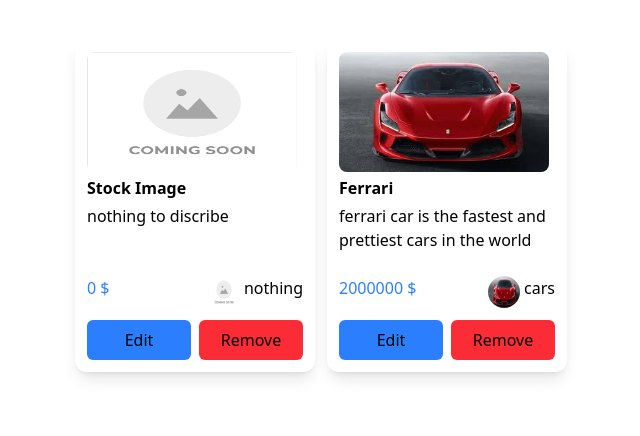
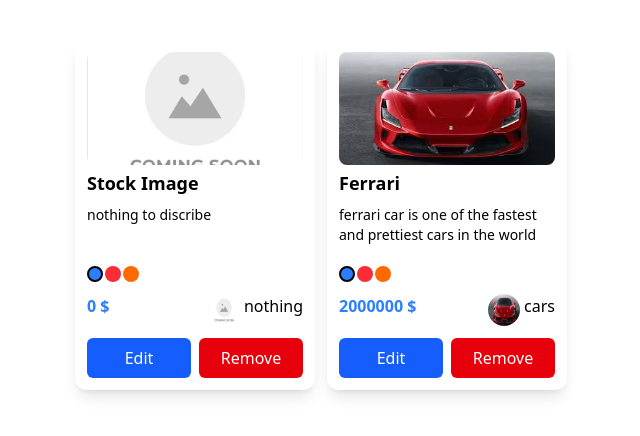
Before and after one commit to menamaged18/E-commerce-App, a Next.js app: page / in a window 1280 px wide. Shown: the top 436 px of the page, without its empty margins (319-959 px from the left). Built offline with nearby package versions, Linux system fonts and the light colour scheme.

Commit message:
edit the card shape and add animations to the card component

```diff
--- a/components/Card/Card.tsx
+++ b/components/Card/Card.tsx
@@ -1,5 +1,7 @@
+'use client'
 import Image from "next/image"
-import Circle from "../Circle/Circle"
+import Button from "../UI/Button"
+import { useState } from 'react';
 
 interface Iprops {
     imagePath: string,
@@ -9,52 +11,78 @@
     category: string
 }
 
+const colors = [
+    { name: 'Blue', value: 'bg-blue-500' },
+    { name: 'Red', value: 'bg-red-500' },
+    { name: 'Orange', value: 'bg-orange-500' },
+];
+
 function Card({imagePath, title, discription, price, category}: Iprops) {
+  const [selectedColor, setSelectedColor] = useState<string | null>(colors[0].name);
+
   return (
-    <div className="p-3 min-h-70 w-60 shadow-lg rounded-xl flex flex-col justify-center border-amber-950">
-        <div className="w-auto max-h-30">
+    <div className="container p-3 h-[350px] w-60 shadow-lg rounded-xl flex flex-col transition duration-300 hover:shadow-2xl">
+      {/* Image section */}
+        <div className="h-40 w-full overflow-hidden rounded-lg">
         <Image
             src={imagePath}
             alt="card image"
             width={210}
-                height={100}
-                className="rounded-lg max-h-30 min-h-30 min-w-auto"
+            height={160}
+            className="w-full h-full object-cover transform transition duration-500 hover:scale-110"
         />
         </div>
 
-        <div className="pt-1 min-h-20">
-            <h1 className="font-bold">{title}</h1>
-            <p className="pt-1">{discription}</p>
+      {/* Title section */}
+      <div className="pt-1">
+        <h1 className="font-bold text-lg transition duration-300 hover:text-blue-500">{title}</h1>
       </div>
 
-        <div className="flex flex-row gap-0.5 pt-3">
-            <Circle height={4} width={4} bgColor="bg-blue-500"></Circle>
-            <Circle height={4} width={4} bgColor="bg-red-500"></Circle>
-            <Circle height={4} width={4} bgColor="bg-orange-500"></Circle>
+      {/* Description section */}
+      <div className="pt-1 h-24 overflow-hidden">
+        <p className="pt-1 text-sm line-clamp-3">{discription}</p>
       </div>
 
-        <div className="pt-3 flex flex-row justify-between">
-            <h2 className="text-blue-500">{price} $</h2>
+      {/* Color options section */}
+      <div className="flex flex-row gap-0.5">
+        {colors.map((color, index) => (
+          <div
+            key={index}
+            className={`w-4 h-4 ${color.value} rounded-full cursor-pointer border-2 transform transition duration-200 hover:scale-125 ${
+              selectedColor === color.name ? 'border-black' : 'border-transparent'
+            }`}
+            onClick={() => setSelectedColor(color.name)}
+          />
+        ))}
+      </div>
+
+      {/* Price and category section */}
+      <div className="flex flex-row justify-between pt-3">
+        <h2 className="text-blue-500 font-bold transition duration-300 hover:text-blue-700">{price} $</h2>
         <div className="flex flex-row gap-1">
           <Image
             src={imagePath}
             alt="Category image"
             height={100}
             width={100}
-                    className="rounded-full h-8 w-8"
+            className="rounded-full h-8 w-8 transition duration-300 hover:opacity-75"
           />
-                <p>{category}</p>
+          <p className="transition duration-300 hover:text-gray-500">{category}</p>
+        </div>
       </div>
 
+      {/* Buttons section */}
+      <div className="flex flex-row gap-2 text-white pt-3 mt-auto">
+        <Button className="bg-blue-600  hover:bg-blue-700 transition duration-300">Edit</Button>
+        <Button className="bg-red-600 hover:bg-red-700 transition duration-300">Remove</Button>
       </div>
-
-        <div className="flex flex-row gap-2 pt-3 ">
-            <button className="rounded-md bg-blue-500 flex-1 h-10 hover:bg-blue-600">Edit</button>
-            <button className="rounded-md bg-red-500 flex-1 h-10 hover:bg-red-600">Remove</button>
     </div>
-
-    </div>
-  )
+  );
 }
 
 export default Card
+
+
+
+
+// max-h-30 min-h-30 min-w-auto
--- a/components/Circle/Circle.tsx
+++ /dev/null
@@ -1,14 +0,0 @@
-interface Iprops {
-    width: number,
-    height: number,
-    bgColor: string,
-}
-
-function Circle({width, height, bgColor}: Iprops) {
-    const Cstyle = `w-${width} h-${height} ${bgColor} rounded-full`;
-  return (
-    <div className={Cstyle}></div>
-  )
-}
-
-export default Circle
--- /dev/null
+++ b/components/UI/Button.tsx
@@ -0,0 +1,14 @@
+import { ButtonHTMLAttributes, ReactNode } from "react"
+
+interface Iprops extends ButtonHTMLAttributes<HTMLButtonElement>{
+    children: ReactNode,
+    className: string,
+}
+
+function Button({children, className, ...rest}: Iprops) {
+  return (
+    <button className={`${className} flex-1 h-10 rounded-md`} {...rest} >{children}</button>
+  )
+}
+
+export default Button
--- a/src/app/page.tsx
+++ b/src/app/page.tsx
@@ -2,7 +2,7 @@
 
 export default function Home() {
   return (
-    <div className="p-10 flex flex-row gap-3 justify-center ">
+    <div className="p-10 flex flex-row flex-wrap gap-3 justify-center ">
       <Card
         imagePath="/stockImage.jpg"
         title="Stock Image"
@@ -13,7 +13,7 @@
       <Card
         imagePath="/ferrari.jpeg"
         title="Ferrari"
-        discription="ferrari car is the fastest and prettiest cars in the world"
+        discription="ferrari car is one of the fastest and prettiest cars in the world"
         price={2000000}
         category="cars"
       />
```
Lines whose indentation alone changed are shown as unchanged.
